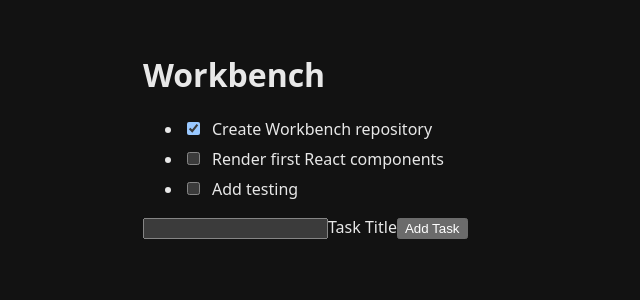
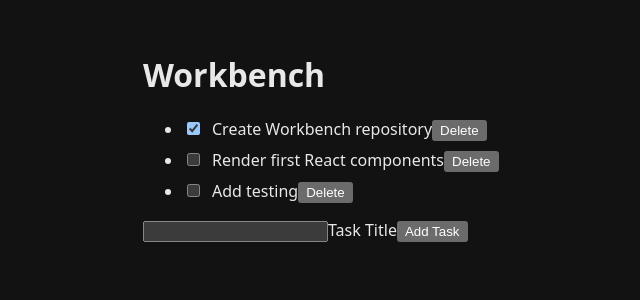
Before and after one commit to Sareuth/workbench, a React (Vite) app: page / in a window 1280 px wide. Shown: the top 300 px of the page, without its empty margins (129-769 px from the left). Built offline with nearby package versions, Linux system fonts and the light colour scheme.

Commit message:
Added Delete task functionality

```diff
--- a/src/App.tsx
+++ b/src/App.tsx
@@ -39,6 +39,12 @@ function App() {
     setTasks(newTasks);
   };
 
+  const handleDelete = (id: string) => {
+    const newTasks = tasks.filter((task) => task.id !== id);
+
+    setTasks(newTasks);
+  };
+
   const handleAddTask = () => {
     if (title.trim().length > 0) {
       const newTask: Task = {
@@ -54,7 +60,7 @@ function App() {
   return (
     <main>
       <h1>Workbench</h1>
-      <TaskList tasks={tasks} handleToggle={handleToggle} />
+      <TaskList tasks={tasks} handleToggle={handleToggle} handleDelete={handleDelete} />
       <input
         id="title"
         type="text"
--- a/src/TaskItem.tsx
+++ b/src/TaskItem.tsx
@@ -3,9 +3,10 @@ import type { Task } from "./types";
 interface TaskItemProps {
   task: Task;
   handleToggle: (id: string) => void;
+  handleDelete: (id: string) => void;
 }
 
-export function TaskItem({ task, handleToggle }: TaskItemProps) {
+export function TaskItem({ task, handleToggle , handleDelete}: TaskItemProps) {
   const checkboxId = `task-${task.id}`;
 
   return (
@@ -17,6 +18,10 @@ export function TaskItem({ task, handleToggle }: TaskItemProps) {
         onChange={() => handleToggle(task.id)}
       />
       <label htmlFor={checkboxId}>{task.title}</label>
+      <button
+        aria-label={`delete ${task.title}`}
+        onClick={() => handleDelete(task.id)}
+        >Delete</button>
     </li>
   );
 }
--- a/src/TaskList.tsx
+++ b/src/TaskList.tsx
@@ -3,10 +3,11 @@ import { TaskItem } from "./TaskItem";
 
 interface TaskListProps {
   tasks: Task[];
-  handleToggle: (id: string) => void
+  handleToggle: (id: string) => void;
+  handleDelete: (id: string) => void;
 }
 
-export function TaskList({tasks, handleToggle}: TaskListProps) {
+export function TaskList({tasks, handleToggle, handleDelete}: TaskListProps) {
     return (
         <ul>
             {tasks.map((task) => (
@@ -14,6 +15,7 @@ export function TaskList({tasks, handleToggle}: TaskListProps) {
                     key={task.id}
                     task={task}
                     handleToggle={handleToggle}
+                    handleDelete={handleDelete}
                 />
             ))}
         </ul>
```
Also changed, not shown: 1 other file (tests, documents, lock files or other folders).
